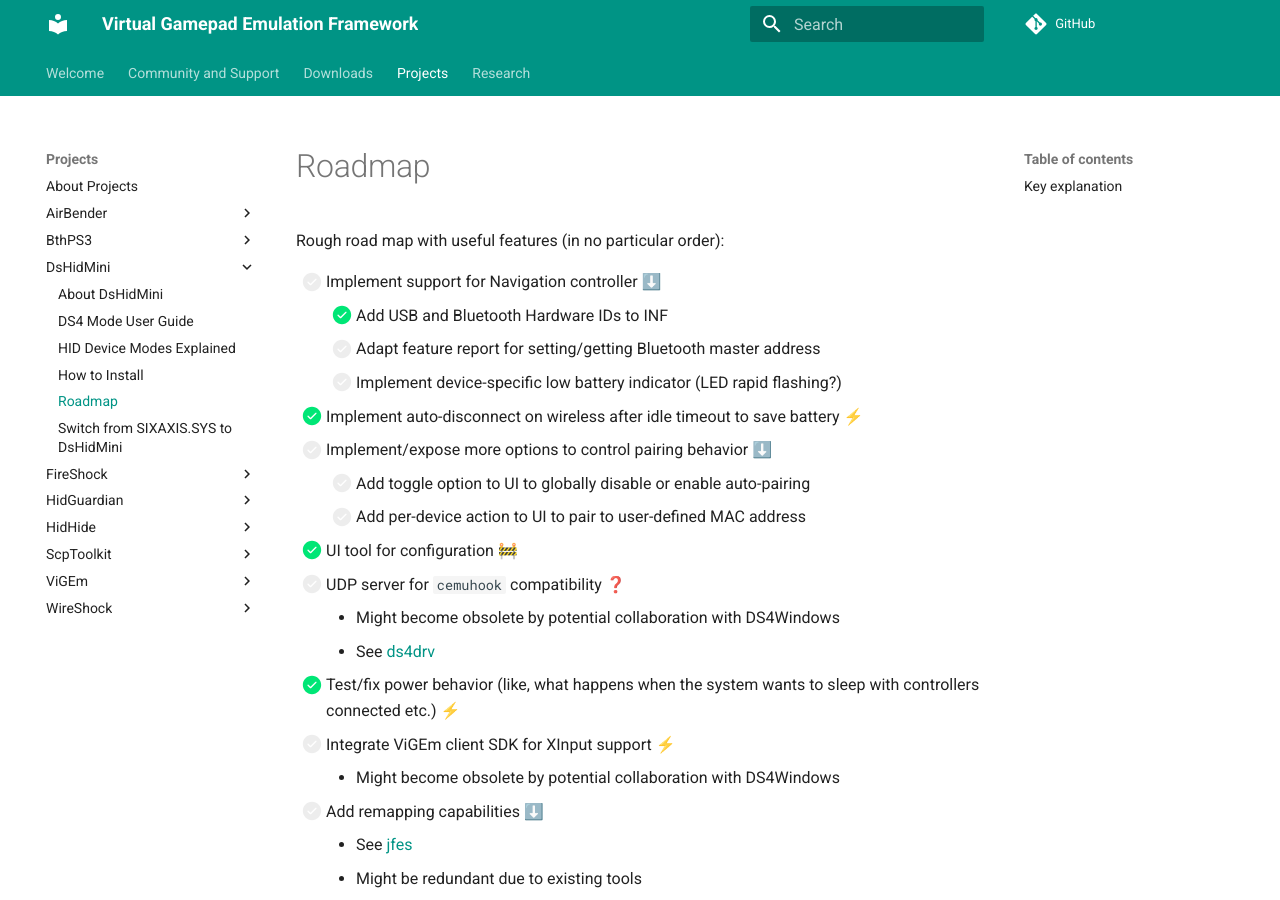
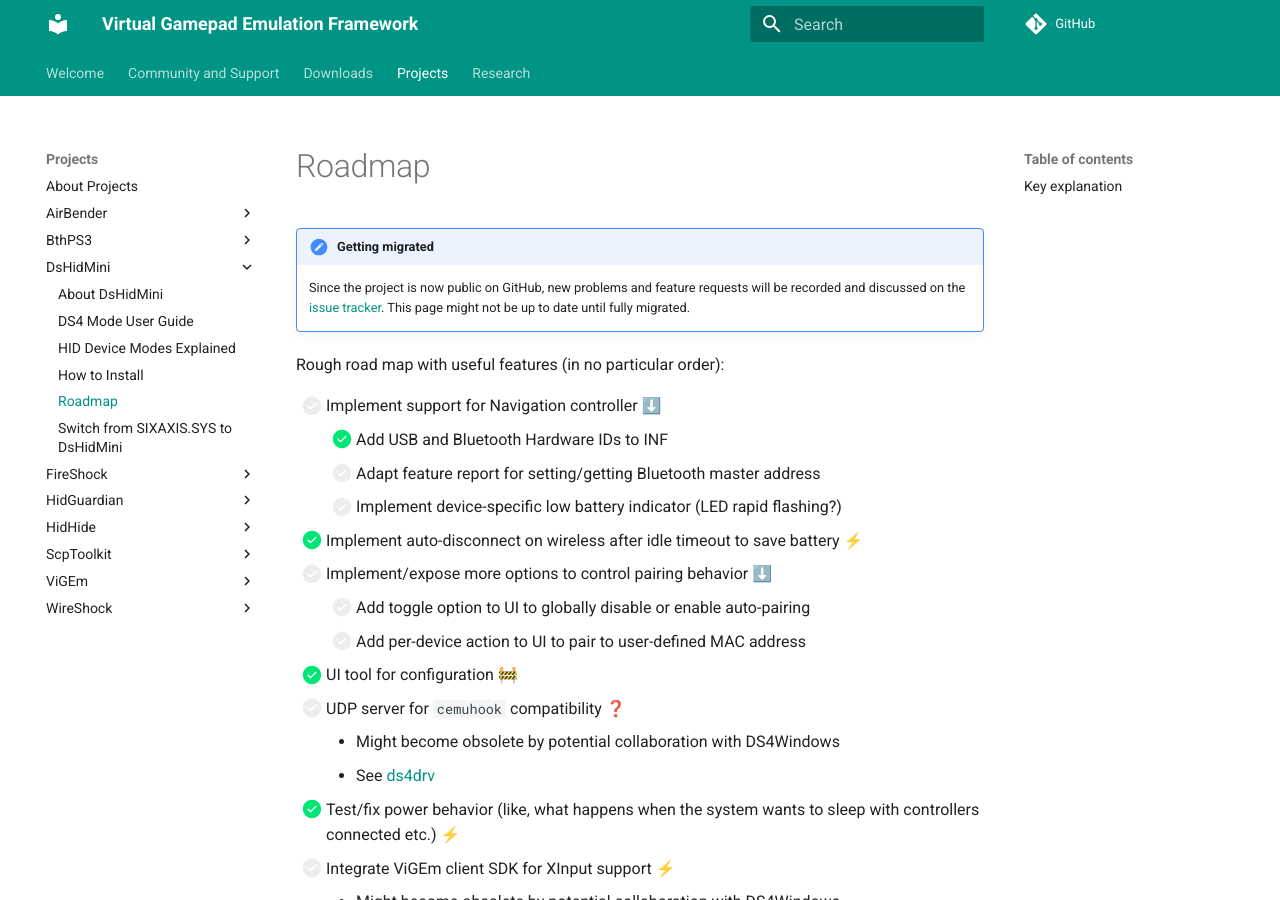
Before and after one commit to nefarius/ViGEm.github.io, an MkDocs documentation site: the page built from docs/projects/DsHidMini/Roadmap.md, in a window 1280 px wide and 900 px high. Built offline with MkDocs 1.6.1 and Material for MkDocs 9.7.7, drawn with Linux system fonts in a browser that asks for light colours; comment, search, counter and statistics services are not loaded.

Commit message:
Updated Roadmap

```diff
--- a/docs/projects/DsHidMini/Roadmap.md
+++ b/docs/projects/DsHidMini/Roadmap.md
@@ -1,4 +1,7 @@
 # Roadmap
+
+!!! important "Getting migrated"
+    Since the project is now public on GitHub, new problems and feature requests will be recorded and discussed on the [issue tracker](https://github.com/ViGEm/DsHidMini/issues). This page might not be up to date until fully migrated.
 
 Rough road map with useful features (in no particular order):
 
```
